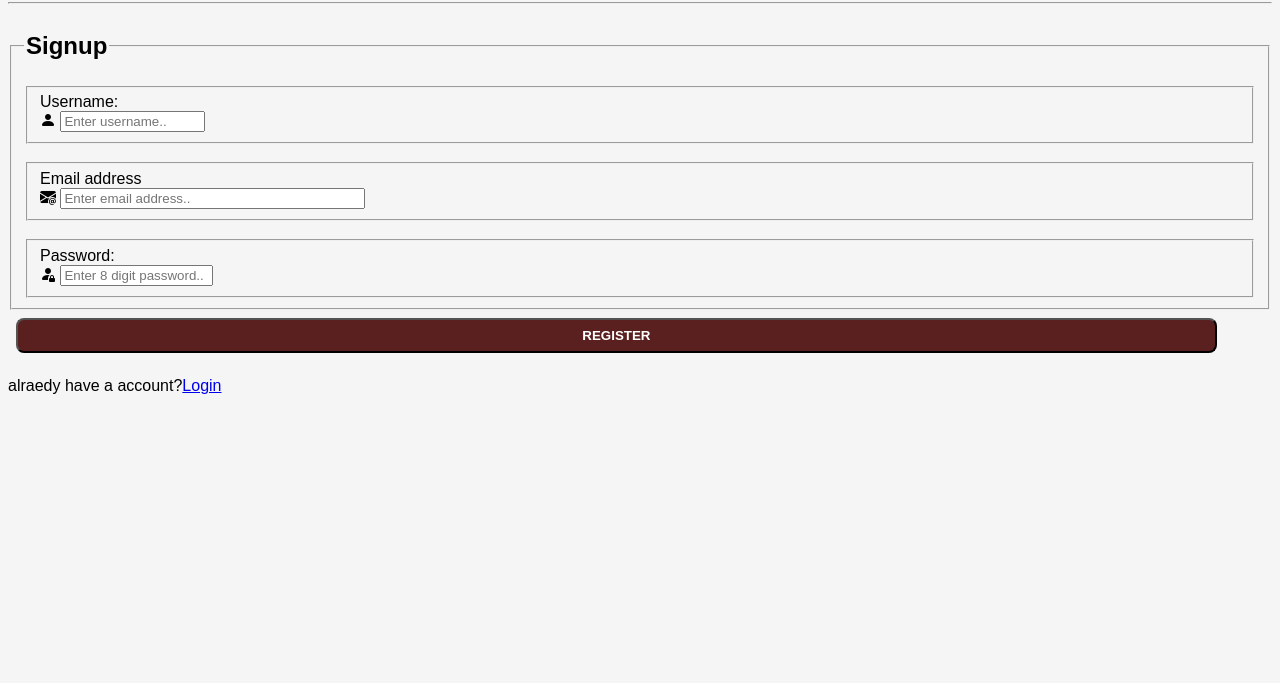
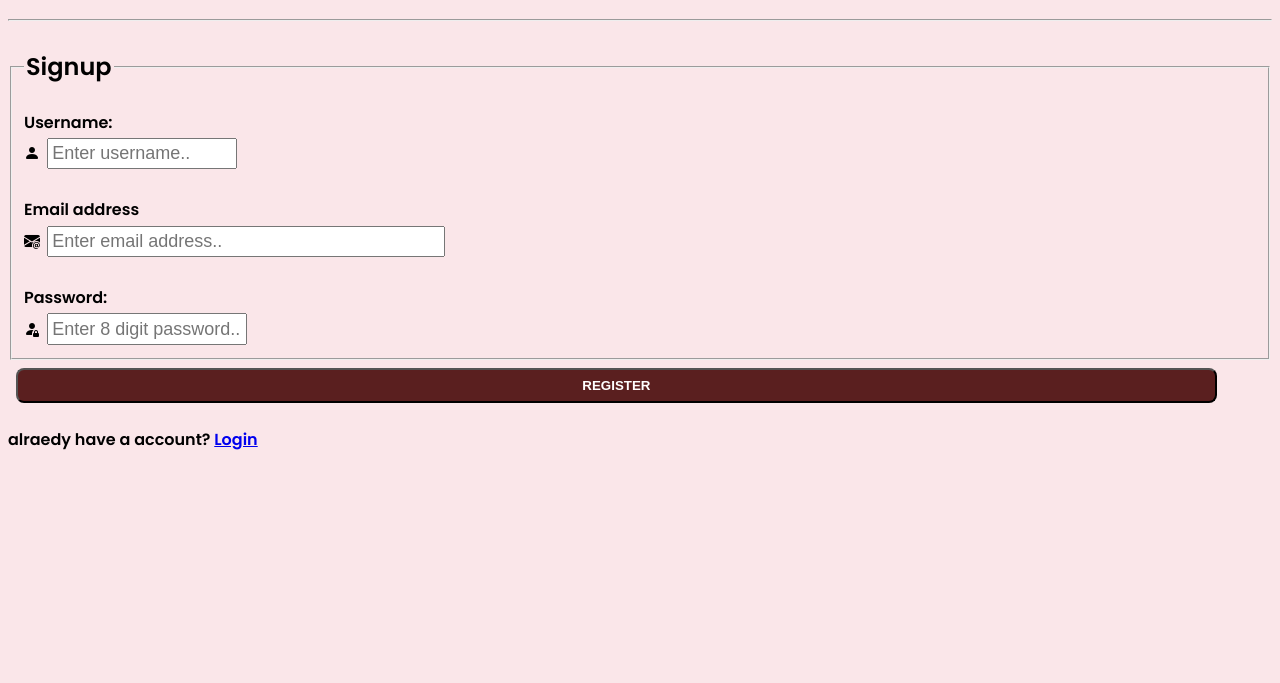
Before and after one commit to MKQazi786/thread-app, a plain HTML site: page index.html in a window 1280 px wide. Shown: the part 117-800 px from the top of the page. Drawn offline with nearby package versions, Linux system fonts and the light colour scheme.

Commit message:
i have formate and change my bg color

```diff
--- a/index.html
+++ b/index.html
@@ -10,12 +10,15 @@
     <script src="https://www.gstatic.com/firebasejs/10.1.0/firebase-app-compat.js"></script>
     <script src="https://www.gstatic.com/firebasejs/10.1.0/firebase-auth-compat.js"></script>
     <script src="https://www.gstatic.com/firebasejs/9.23.0/firebase-database-compat.js"></script>
+    <link rel="preconnect" href="https://fonts.googleapis.com">
+    <link rel="preconnect" href="https://fonts.gstatic.com" crossorigin>
+    <link href="https://fonts.googleapis.com/css2?family=Poppins:wght@400;600&display=swap" rel="stylesheet">
 
 </head>
 
 <body>
 
-    <h1>Thread app</h1>
+    <h1>Thread app (SignUp)</h1>
     <hr>
     <form>
         <fieldset>
@@ -23,33 +26,33 @@
             <legend>
                 <h2>Signup</h2>
             </legend>
-            <fieldset>
+            <div>
 
                 <label for="userName">Username:</label> <br>
                 <i class="bi bi-person-fill"> <input type="text" id="userName" size="15" maxlength="25" placeholder="Enter username.."></i>
 
-            </fieldset>
+            </div>
             <br>
 
-            <fieldset>
+            <div>
 
                 <label for="emailAddrss">Email address</label> <br>
                 <i class="bi bi-envelope-at-fill"> <input type="text" id="emailAddress" size="35" maxlength="50" placeholder="Enter email address.."></i>
 
-            </fieldset>
+            </div>
             <br>
 
-            <fieldset>
+            <div>
 
                 <label for="Password">Password:</label> <br>
                 <i class="bi bi-person-fill-lock"> <input type="password" autocomplete="new-password" id="Password" size="16" minlength="4" maxlength="8" placeholder="Enter 8 digit password.."></i>
-            </fieldset>
+            </div>
+        </fieldset>
     </form>
-    </fieldset>
 
     <button type="submit" onclick="signUp(event)">REGISTER</button>
 
-    <p>alraedy have a account?<a href="./login.html">Login</a></p>
+    <p>alraedy have a account? <a href="./login.html">Login</a></p>
 
     <script type="module" src="thread.js"></script>
 </body>
--- a/style.css
+++ b/style.css
@@ -1,6 +1,8 @@
 body{
     font-family: 'Poppins', sans-serif;
-    background-color:whitesmoke;
+    /* background-color:whitesmoke; */
+    background-color:rgb(250, 230, 233);
+    font-weight: 600;
 }
 h1{
     text-align: center;
@@ -18,3 +20,9 @@ button{
     color: white;
     font-weight: bold;
 }
+
+input {
+    font-size:large;
+    padding: 0.2rem;
+    margin: 0.2rem;
+}
--- a/thread.js
+++ b/thread.js
@@ -24,12 +24,17 @@ window.signUp = (event) => {
   firebase.auth().createUserWithEmailAndPassword(email, password)
   .then((userCredential) => {
     // Signed in
-    var user = userCredential.user;
+    alert("new user is registered")
+      let user = userCredential.user;
+      console.log("user: ", user)
+      window.location = "login.html"
     // ...
   })
   .catch((error) => {
     var errorCode = error.code;
     var errorMessage = error.message;
+    console.log("firebase signup error: ", error)
+
     // ..
   });
 
```
Also changed, not shown: login.html (+7 -2 lines).
